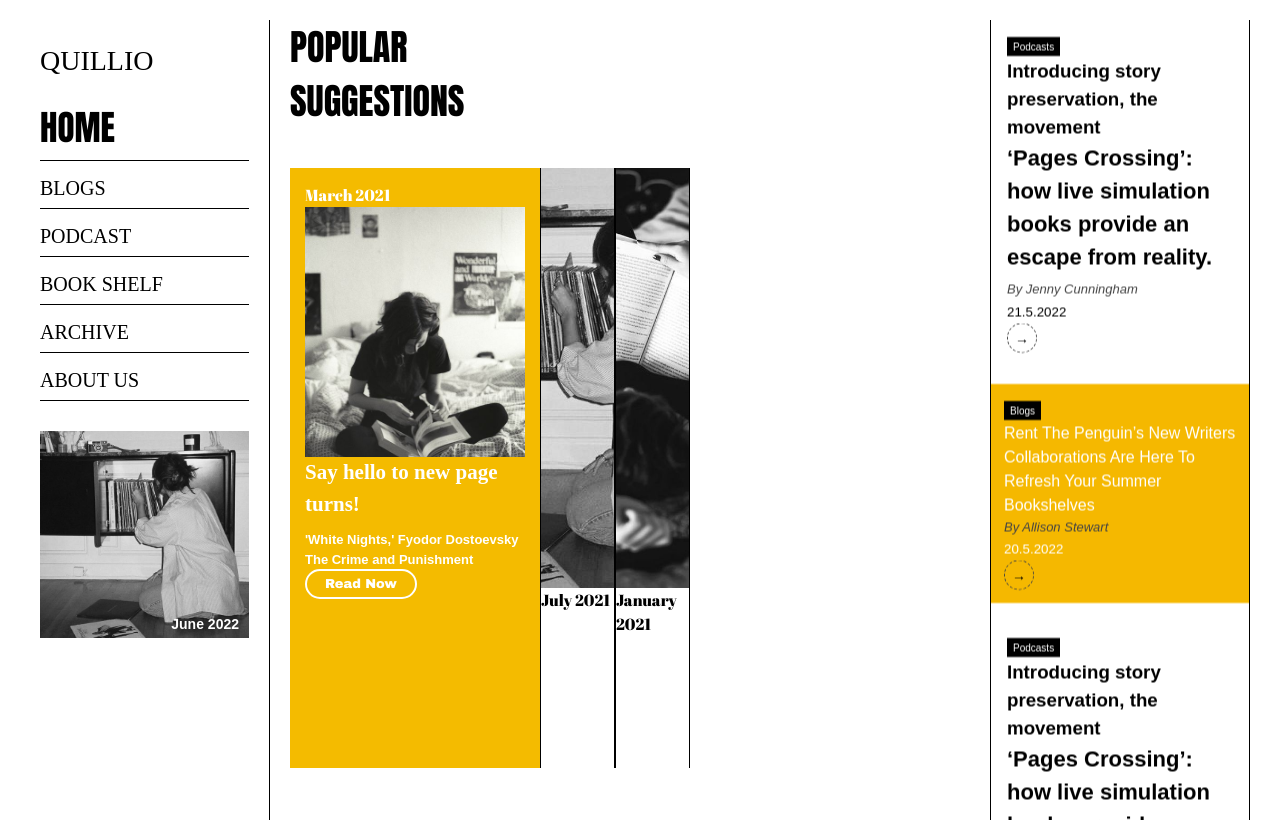
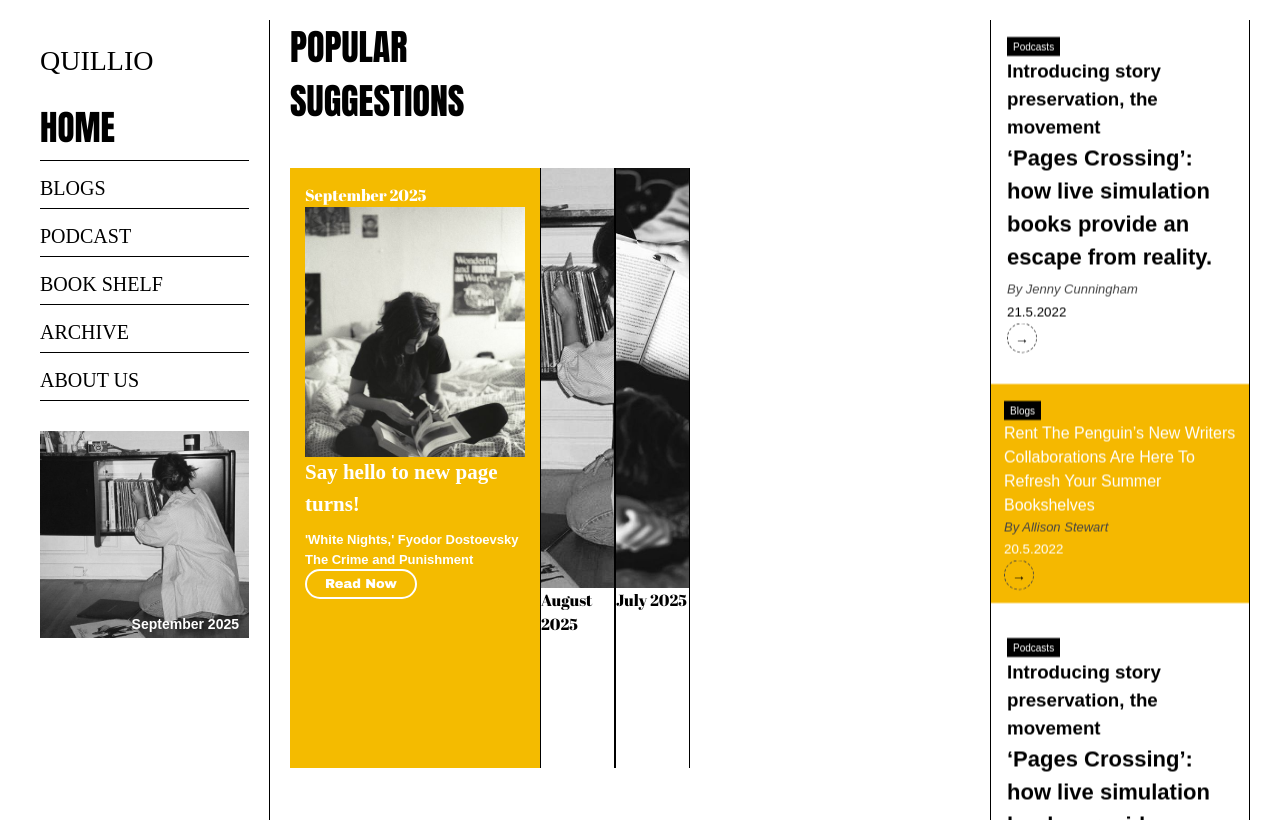
Before and after one commit to Nymphalys/Quillio, a React (Create React App) app: page / in a window 1280 px wide. Shown: the top 822 px of the page. Built offline with nearby package versions, Linux system fonts and the light colour scheme; a web font is replaced by a local one.

Commit message:
removed hardcoded month info

```diff
--- a/src/components/NavigationMenu.js
+++ b/src/components/NavigationMenu.js
@@ -4,6 +4,15 @@ import month2 from "./../assets/images/month2.jpeg";
 
 function NavigationMenu() {
   const [menuOpen, setMenuOpen] = useState(false);
+
+  // Get current month and year
+  const date = new Date();
+  const monthNames = [
+    "January", "February", "March", "April", "May", "June",
+    "July", "August", "September", "October", "November", "December"
+  ];
+  const currentMonth = monthNames[date.getMonth()];
+  const currentYear = date.getFullYear();
 
   return (
     <aside className={`nav-menu ${menuOpen ? 'open' : ''}`}>
@@ -38,7 +47,7 @@ function NavigationMenu() {
           alt="Home Book"
           className="home-image"
         />
-        <div className="image-date">June 2022</div>
+        <div className="image-date">{currentMonth} {currentYear}</div>
       </div>
     </aside>
   );
--- a/src/components/PopularSuggestions.js
+++ b/src/components/PopularSuggestions.js
@@ -4,44 +4,47 @@ import month1 from "./../assets/images/month1.jpeg";
 import month2 from "./../assets/images/month2.jpeg";
 import month3 from "./../assets/images/month3.jpeg";
 
-const months = [
+// Original months data, without month names
+const monthsData = [
   {
-    id: 0,
-    month: "March 2021",
     heading: "Say hello to new page turns!",
-    books: [
-      "'White Nights,' Fyodor Dostoevsky",
-      "The Crime and Punishment",
-    ],
+    books: ["'White Nights,' Fyodor Dostoevsky", "The Crime and Punishment"],
     image: month1,
   },
   {
-    id: 1,
-    month: "July 2021",
     heading: "Explore stories that inspire",
     books: ["Book A", "Book B"],
     image: month2,
   },
   {
-    id: 2,
-    month: "January 2021",
     heading: "Classics and timeless reads",
     books: ["Book C", "Book D"],
     image: month3,
   },
 ];
 
+function getLastThreeMonths() {
+  const today = new Date();
+
+  return monthsData.map((data, i) => {
+    const d = new Date(today.getFullYear(), today.getMonth() - i, 1);
+    const month = d.toLocaleString("default", { month: "long", year: "numeric" });
+    return { id: i, month, ...data };
+  });
+}
+
 export default function PopularSuggestions() {
   const [expandedId, setExpandedId] = useState(0);
+  const months = getLastThreeMonths();
+
   const handleToggle = (id) => {
-    if (id !== expandedId) {
-      setExpandedId(id);
-    }
+    if (id !== expandedId) setExpandedId(id);
   };
+
   return (
     <section className="popular-suggestions-wrapper">
       <div className="popular-suggestions-header">
-        POPULAR <br/>
+        POPULAR <br />
         SUGGESTIONS
       </div>
       <div className="popular-suggestions-list">
@@ -50,9 +53,9 @@ export default function PopularSuggestions() {
           return (
             <article
               key={id}
-              className={`month-card ${
-                isExpanded ? "expanded" : "collapsed"
-              } ${id === 0 ? "collapsed-first" : "collapsed-other"}`}
+              className={`month-card ${isExpanded ? "expanded" : "collapsed"} ${
+                id === 0 ? "collapsed-first" : "collapsed-other"
+              }`}
               tabIndex={0}
               role="button"
               aria-expanded={isExpanded}
@@ -62,13 +65,11 @@ export default function PopularSuggestions() {
             >
               {!isExpanded && (
                 <>
-                  {/* Collapsed image */}
                   <div
                     className="collapsed-image"
                     style={{ backgroundImage: `url(${image})` }}
                     aria-label={`Image for ${month}`}
                   />
-                  {/* Collapsed month label wrapped in container */}
                   <div className="collapsed-month-container">
                     <div className="collapsed-month">{month}</div>
                   </div>
```
